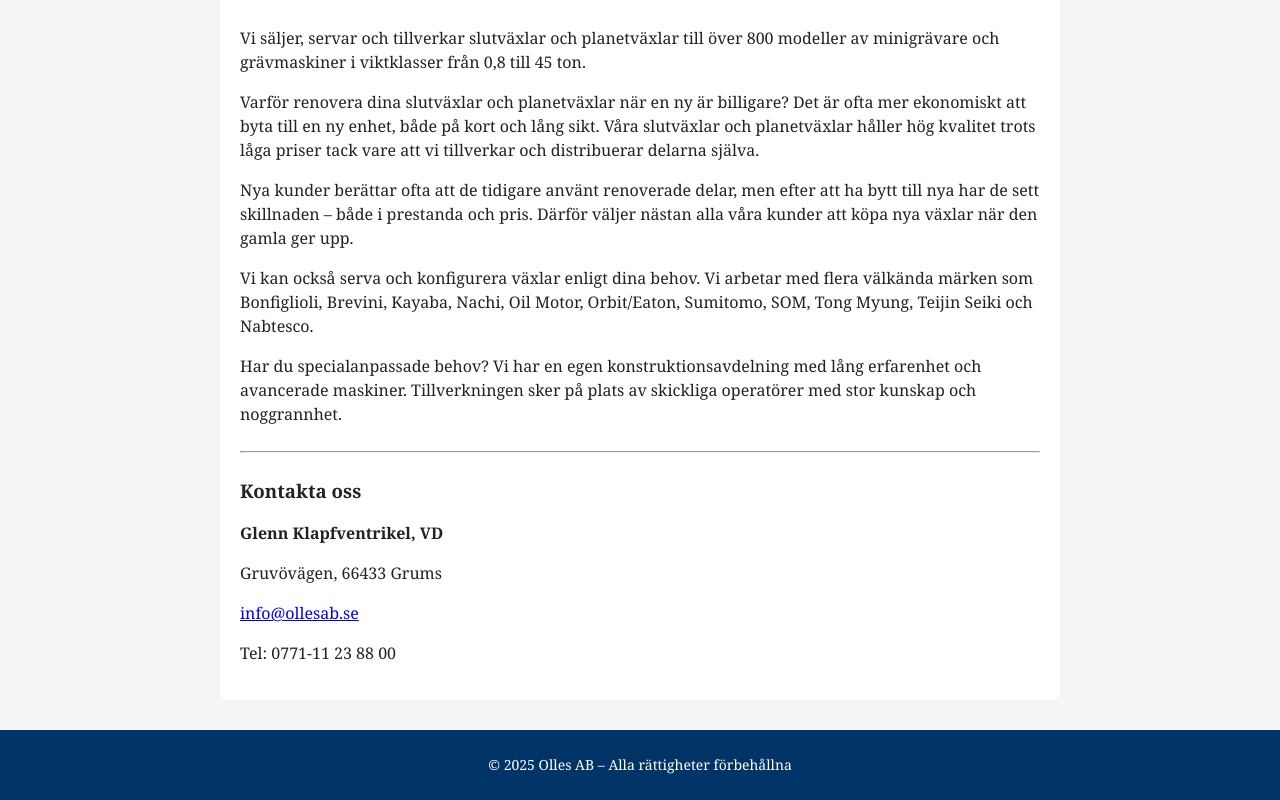
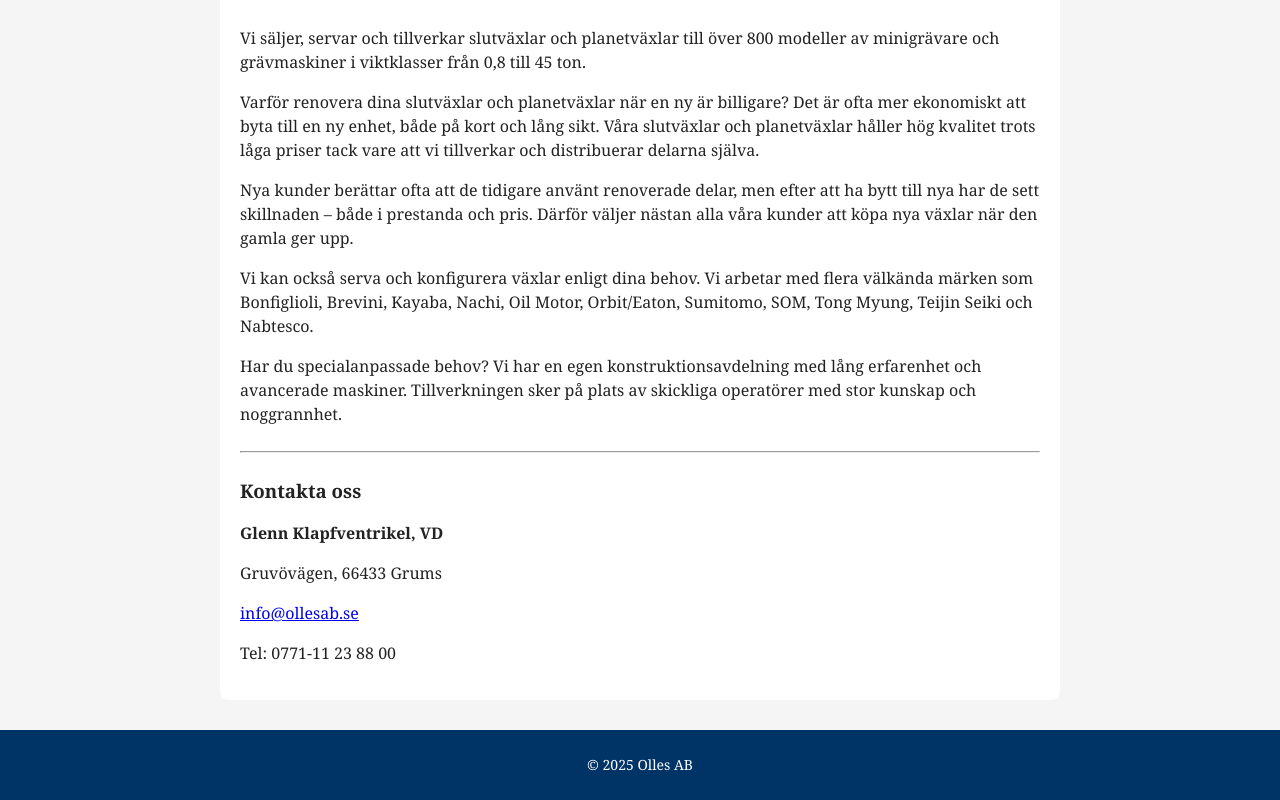
Before and after one commit to musse7kr-sudo/ollesab_sewy, a plain HTML site: page index.html in a window 1280 px wide. Shown: the part 683-1483 px from the top of the page. Drawn offline with Linux system fonts and the light colour scheme.

Commit message:
asvdbfgn

```diff
--- a/index.html
+++ b/index.html
@@ -44,7 +44,7 @@
   </main>
 
   <footer>
-    <p>© 2025 Olles AB – Alla rättigheter förbehållna</p>
+    <p>© 2025 Olles AB </p>
   </footer>
 </body>
 </html>
```
